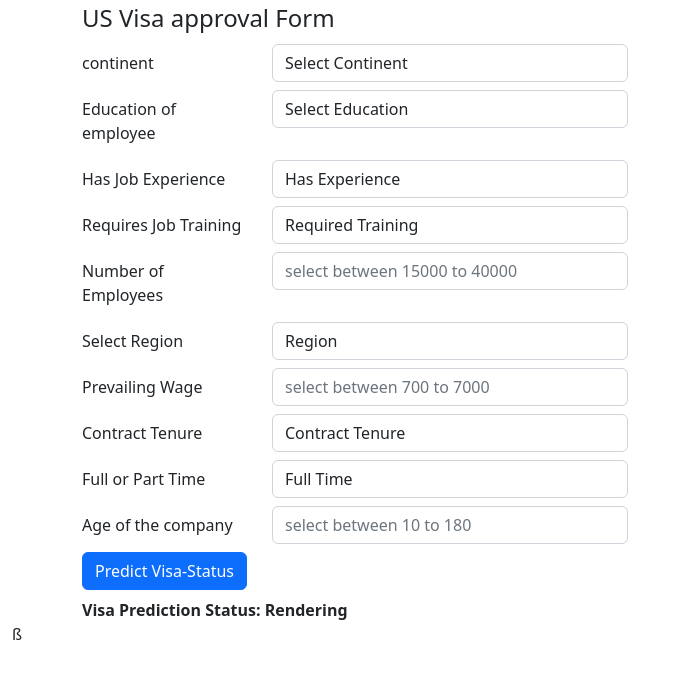
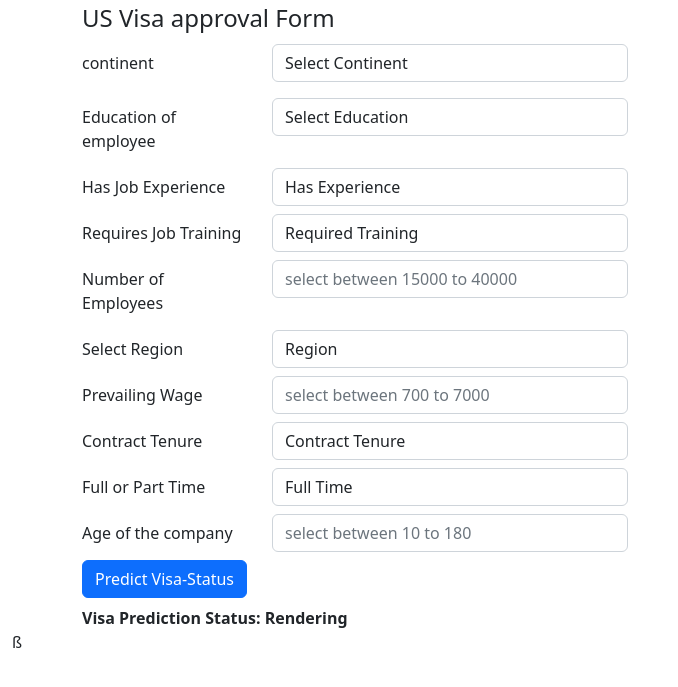
Before and after one commit to hariravikumar/US-Visa-Approval-Prediction, a FastAPI app: page / in a window 1280 px wide. Shown: the part 16-703 px from the top of the page, without its empty margins (0-678 px from the left). Run offline with FastAPI, Linux system fonts and the light colour scheme; parts of the project's set-up code (start-up, migrations or seed data) failed here and were passed over; some libraries are stand-ins or nearby versions.

Commit message:
screen changes

```diff
--- a/templates/usvisa.html
+++ b/templates/usvisa.html
@@ -18,8 +18,8 @@
         <div class="container-fluid">
             <div class="container">
                 <form action="/" method="post">
-                    <legend>US Visa approval Form</legend>
-                    <div class="mb-2 row">
+                    <legend>  US Visa approval Form</legend>
+                    <div class="mb-3 row">
                         <label for="continent" class="col-sm-2 col-form-label">continent</label>
                         <div class="col-sm-4">
                             <select class="form-control" id="continent" name="continent" placeholder="Continent" required="required">
```
